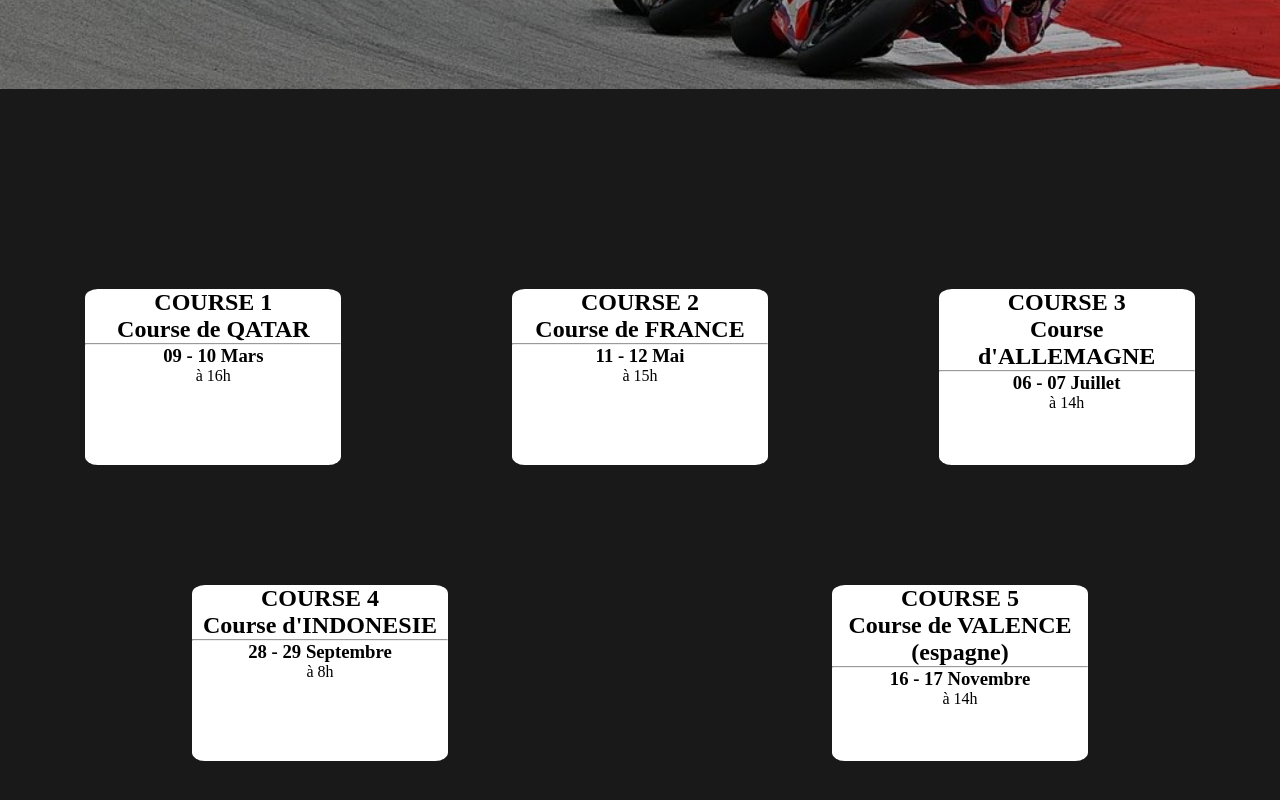
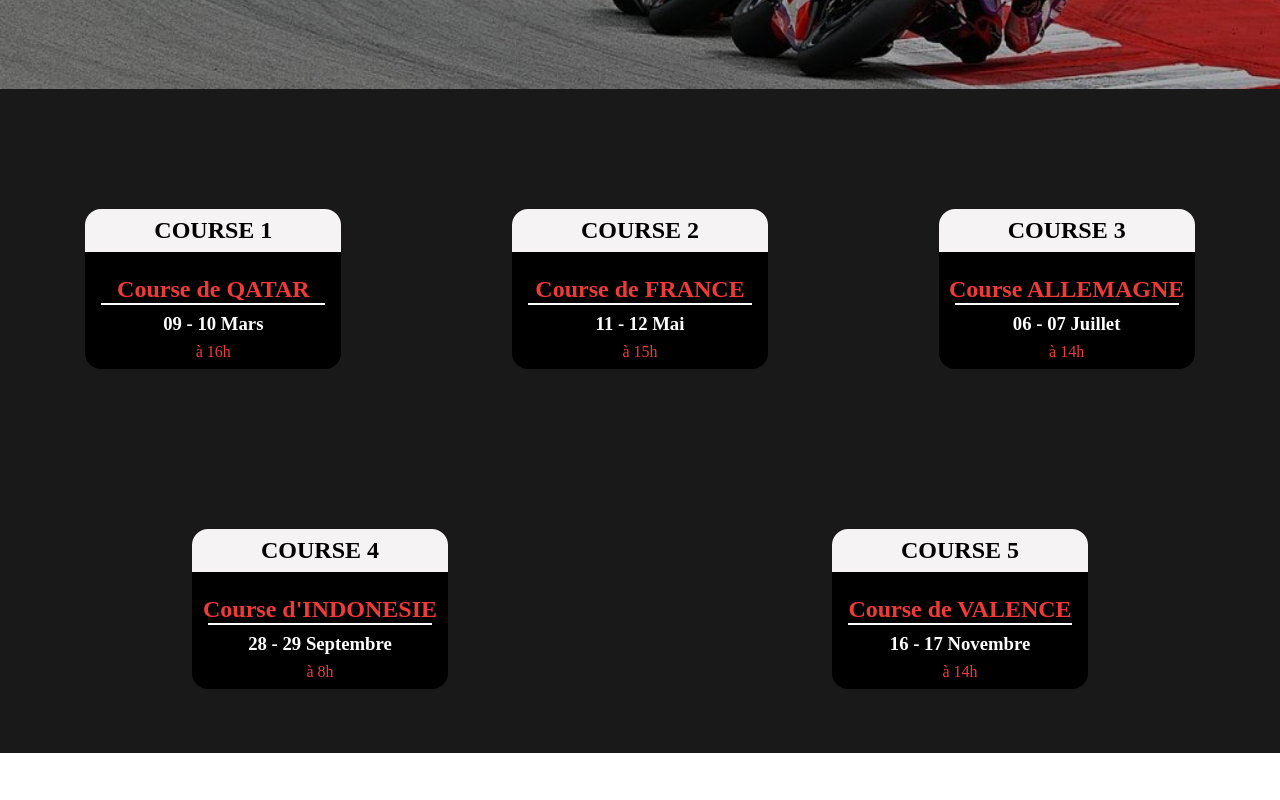
Before and after one commit to angolatiana/examen1_web1, a plain HTML site: page index.html in a window 1280 px wide. Shown: the part 760-1560 px from the top of the page. After the commit the page ends 1513 px from the top, so only its background shows below. Drawn offline with Linux system fonts and the light colour scheme.

Commit message:
fix: modification of the section date_et_pistes

```diff
--- a/index.css
+++ b/index.css
@@ -4,7 +4,7 @@
 }
 
 :root{
-    --red_indice:rgb(245, 29, 29);
+    --red_indice:rgb(239, 58, 58);
     --text_color1: white;
     --text_color2: black;
     --back:rgb(26, 25, 25);
@@ -110,22 +110,50 @@ main{
 
 .boxes_L1{
     display: flex;
-    flex-direction: row;
-    margin-top: 25vh;
+    flex-direction:unset;
+    margin-top: 15vh;
     justify-content: space-around;
 }
 
 .course1,.course2,.course3,.course4,.course5{
-    background-color: var(--text_color1);
-    border-radius: 5%;
-    height: 11rem;
+    background-color:var(--text_color2);
+    height: 10rem;
     width: 16rem;
     text-align: center;
+    border-radius: 1rem;
 }
 .boxes_L2{
     display: flex;
     flex-direction: row;
     justify-content: space-around;
-    margin-top: 15vh;
-    margin-bottom: 20vh;
+    margin-top: 20vh;
+    margin-bottom: 8vh;
 }
+
+.boxes h1{
+    background-color:rgb(245, 243, 243);
+    border-top-left-radius: 1rem;
+    border-top-right-radius: 1rem;
+    padding: 0.5rem 0;
+}
+
+ .boxes h2{
+    color: var(--red_indice);
+    padding-top: 1.5rem;
+}
+
+.boxes hr{
+    height: 0.2vh;
+    margin: 0 2vh;
+    border: none;
+    background-color: var(--text_color1);
+}
+
+.boxes h3{
+    padding: 0.5rem 0;
+    color:var(--text_color1);
+}
+
+.boxes p{
+    color:var(--red_indice);
+}
--- a/index.html
+++ b/index.html
@@ -59,7 +59,7 @@
                         </div>
                         <div class="course3">
                             <h1>COURSE 3</h1>
-                            <h2>Course d'ALLEMAGNE</h2>
+                            <h2>Course ALLEMAGNE</h2>
                             <hr>
                             <h3>06 - 07 Juillet</h3>
                             <p> à 14h</p>
@@ -75,7 +75,7 @@
                         </div>
                         <div class="course5">
                             <h1>COURSE 5</h1>
-                            <h2>Course de VALENCE (espagne)</h2>
+                            <h2>Course de VALENCE</h2>
                             <hr>
                             <h3>16 - 17 Novembre</h3>
                             <p> à 14h</p>
```
